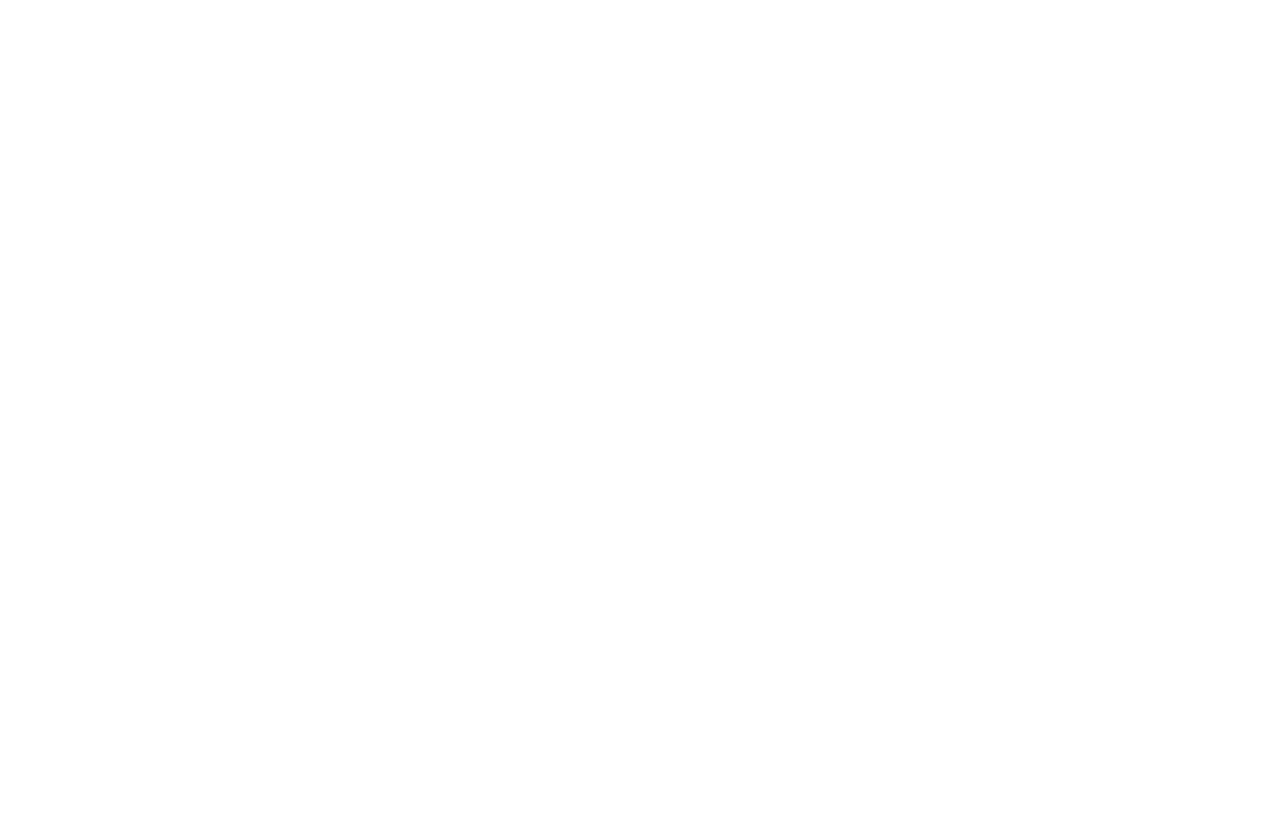
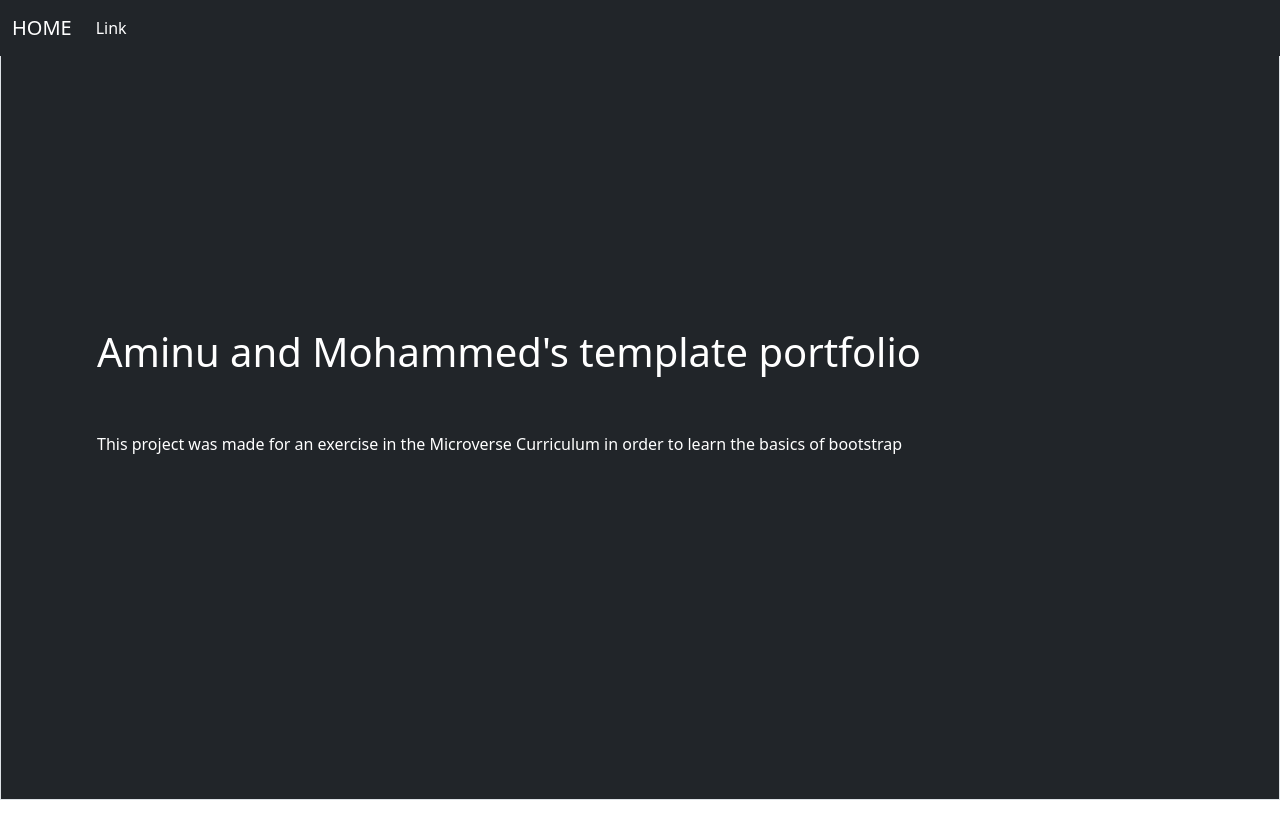
Before and after one commit to arabiu033/Microverse-Bootstrap, a website: page index.html in a window 1280 px wide. Shown: the top 838 px of the page. Before the commit the page ends 800 px from the top, so only its background shows below. Drawn offline with Linux system fonts and the light colour scheme.

Commit message:
Add headline and navbar

```diff
--- a/index.html
+++ b/index.html
@@ -4,11 +4,31 @@
     <meta charset="UTF-8">
     <meta http-equiv="X-UA-Compatible" content="IE=edge">
     <meta name="viewport" content="width=device-width, initial-scale=1.0">
-    <link rel="stylesheet" type="text/css" href="bootstrap-5.0.2-dist/css/bootstrap.css">
+    <!--<link rel="stylesheet" type="text/css" href="bootstrap-5.0.2-dist/css/bootstrap.min.css">-->
+    <link href="./bootstrap-5.0.2-dist/css/bootstrap.min.css" rel="stylesheet">
+    <link href="./style.css" rel="stylesheer">
     <title>Document</title>
 </head>
-<body>
-
+<body style="margin: 0; padding-bottom: 800px;">
+    <nav class="navbar navbar-expand-sm bg-black fixed-top bg-dark">
+        <div class="container-fluid">
+            <a href="#" class="navbar-brand text-white">HOME</a>
+            <button class="navbar-toggler" type="button" data-bs-toggle="collapse" data-bs-target="#collapsibleNavbar">
+                <span class="navbar-toggler-icon"></span>
+            </button>
+            <div class="collapse navbar-collapse" id="collapsibleNavbar">
+                <ul class="navbar-nav">
+                    <li class="nav-item">
+                        <a href="#" class="nav-link text-white">Link</a>
+                    </li>
+                </ul>
+            </div>
+        </div>
+    </nav>
+    <div class="container-fluid d-flex flex-column justify-content-center p-5 border text-white bg-dark" style="min-height: 100vh;">
+        <h1 class="p-5 text">Aminu and Mohammed's template portfolio</h1>
+        <p class="p-5 pt-0">This project was made for an exercise in the Microverse Curriculum in order to learn the basics of bootstrap</p>
+    </div>
     <script src="./bootstrap-5.0.2-dist/js/bootstrap.js"></script>
 </body>
 </html>
--- /dev/null
+++ b/style.css
@@ -0,0 +1,4 @@
+body {
+  margin: 0;
+  padding-bottom: 800px;
+}
```
